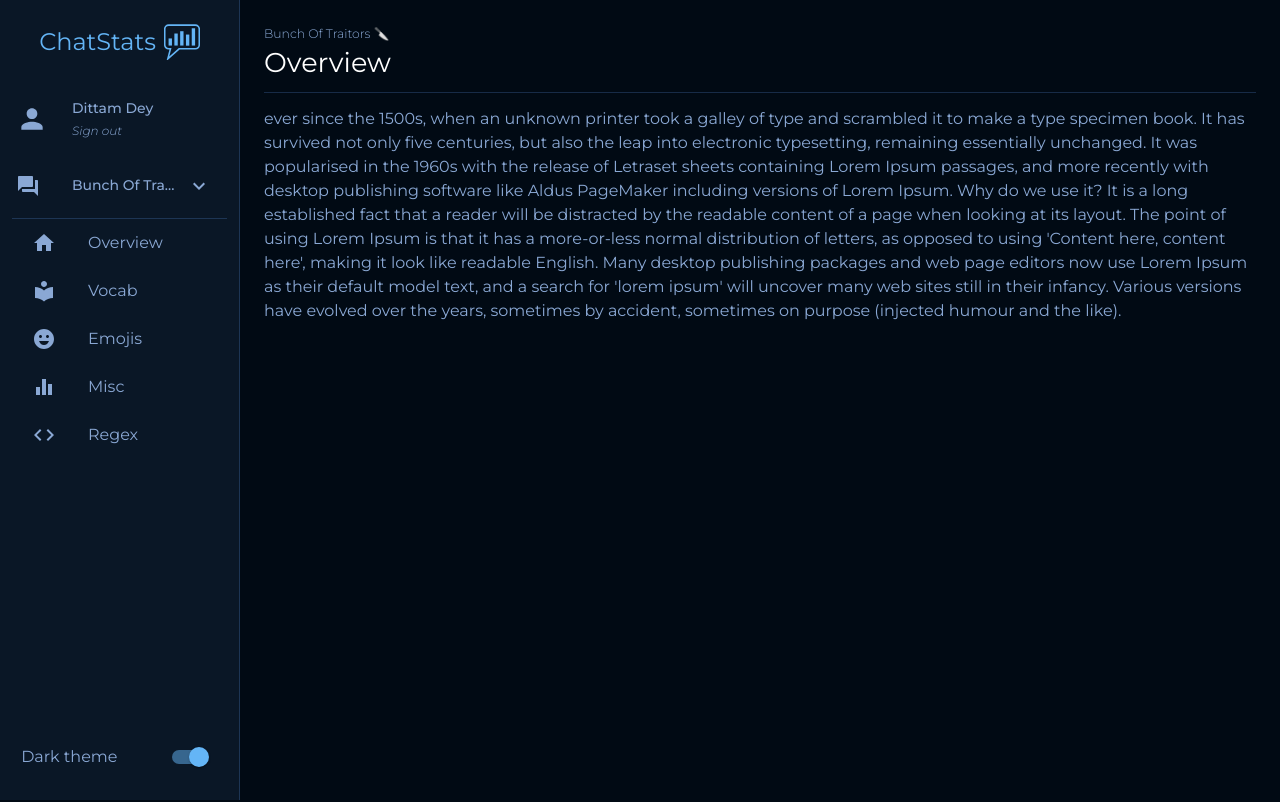
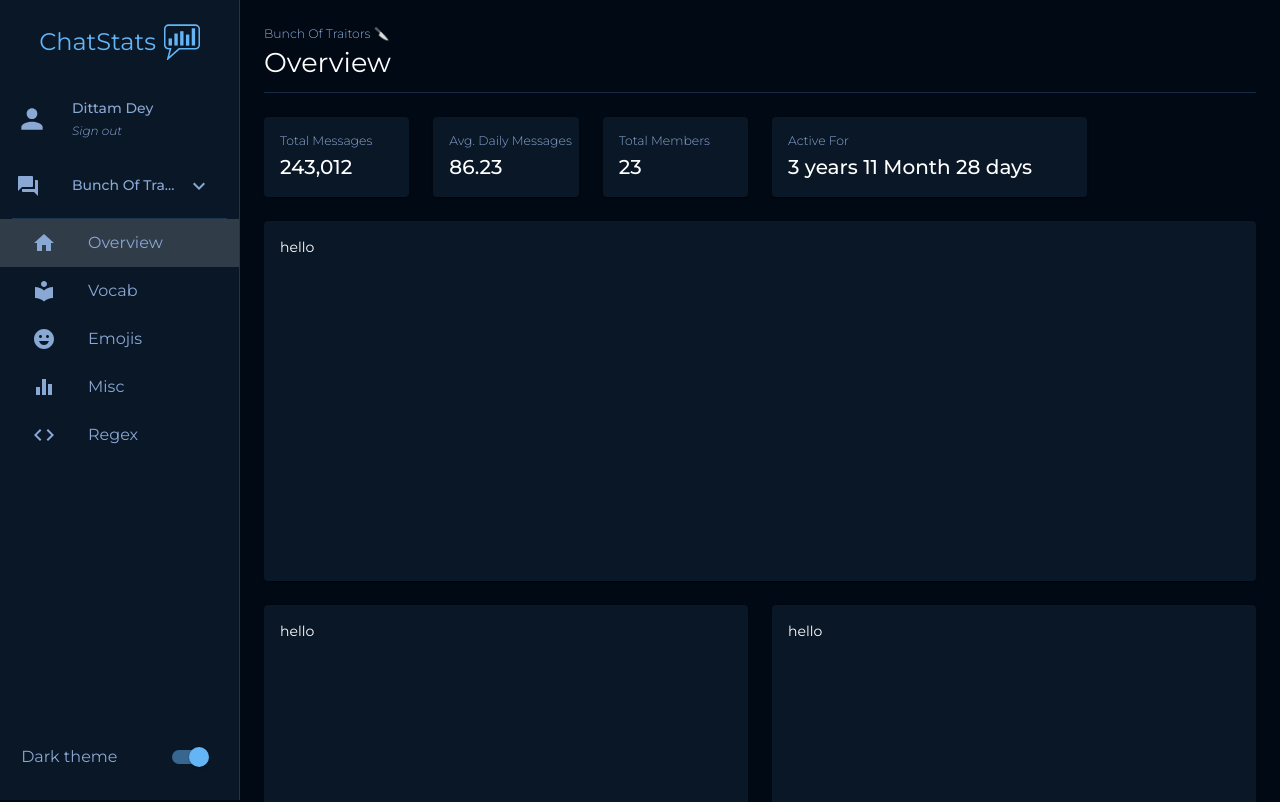
Before and after one commit to SophicalMushroom/ChatStats, a React (Create React App) app in the folder frontend/: page / in a window 1280 px wide. Shown: the top 802 px of the page. Built offline with nearby package versions, Linux system fonts and the light colour scheme.

Commit message:
added grid layout and StatCards to Overview tab

```diff
--- a/frontend/src/components/Emojis.js
+++ b/frontend/src/components/Emojis.js
@@ -1,5 +1,6 @@
 import { useState, useContext } from "react";
+import { DesktopAppBar } from "./navigation/DesktopAppBar";
 
 export const Emojis = (props) => {
-	return <h1>Emojis</h1>;
+	return <DesktopAppBar />;
 };
--- a/frontend/src/components/Misc.js
+++ b/frontend/src/components/Misc.js
@@ -1,5 +1,6 @@
 import { useState, useContext } from "react";
+import { DesktopAppBar } from "./navigation/DesktopAppBar";
 
 export const Misc = (props) => {
-	return <h1>Misc</h1>;
+	return <DesktopAppBar />;
 };
--- a/frontend/src/components/Overview.js
+++ b/frontend/src/components/Overview.js
@@ -1,40 +1,92 @@
-import { useState, useContext } from "react";
+import { Fragment, useStatCarde, useContext } from "react";
 import Typography from "@material-ui/core/Typography";
+import Grid from "@material-ui/core/Grid";
 import { makeStyles, useTheme } from "@material-ui/core/styles";
 import { DesktopAppBar } from "./navigation/DesktopAppBar";
+import Paper from "@material-ui/core/Paper";
+import useMediaQuery from "@material-ui/core/useMediaQuery";
 
 const useStyles = makeStyles((theme) => ({
-	background: {
+	paper: {
+		display: "flex",
+		justifyContent: "flex-start",
+		alignItems: "center",
+		paddingLeft: theme.spacing(2),
 		width: "100%",
-		height: "100%",
+		height: "8vh",
+		[theme.breakpoints.down("lg")]: {
+			height: "10vh",
+		},
+	},
+	paper2: {
+		width: "100%",
+		height: "45vh",
+		padding: theme.spacing(2),
+	},
+	gridItem: { paddingLeft: 0, paddingRight: 0 },
+	subtitle: {
+		...theme.typography.subtitle3,
+		[theme.breakpoints.down("xs")]: {
+			fontSize: "10px",
+		},
+	},
+	value: {
+		...theme.typography.h6,
+		[theme.breakpoints.down("xs")]: {
+			fontSize: "16px",
+		},
 	},
 }));
 
 export const Overview = (props) => {
 	const classes = useStyles();
 	const theme = useTheme();
+	const isMobile = useMediaQuery(theme.breakpoints.down("sm"));
+
+	const StatCard = (props) => {
+		return (
+			<Paper className={classes.paper}>
+				<div>
+					<Typography noWrap color="textSecondary" className={classes.subtitle}>
+						{props.label}
+					</Typography>
+					<Typography noWrap color="textPrimary" className={classes.value}>
+						{props.value}
+					</Typography>
+				</div>
+			</Paper>
+		);
+	};
+
 	return (
-		<div className={classes.background}>
-			<DesktopAppBar />
-			<Typography color="textSecondary" paragraph>
-				{" "}
-				ever since the 1500s, when an unknown printer took a galley of type and
-				scrambled it to make a type specimen book. It has survived not only five
-				centuries, but also the leap into electronic typesetting, remaining
-				essentially unchanged. It was popularised in the 1960s with the release
-				of Letraset sheets containing Lorem Ipsum passages, and more recently
-				with desktop publishing software like Aldus PageMaker including versions
-				of Lorem Ipsum. Why do we use it? It is a long established fact that a
-				reader will be distracted by the readable content of a page when looking
-				at its layout. The point of using Lorem Ipsum is that it has a
-				more-or-less normal distribution of letters, as opposed to using
-				'Content here, content here', making it look like readable English. Many
-				desktop publishing packages and web page editors now use Lorem Ipsum as
-				their default model text, and a search for 'lorem ipsum' will uncover
-				many web sites still in their infancy. Various versions have evolved
-				over the years, sometimes by accident, sometimes on purpose (injected
-				humour and the like).
-			</Typography>
-		</div>
+		<Grid container spacing={isMobile ? 2 : 3}>
+			<Grid item xs={12}>
+				<DesktopAppBar />
+			</Grid>
+			<Grid item xs={12} sm={2} xl={2}>
+				<StatCard label="Total Messages" value="243,012" />
+			</Grid>
+			<Grid item xs={12} sm={2} xl={2}>
+				<StatCard label="Avg. Daily Messages" value="86.23" />
+			</Grid>
+			<Grid item xs={12} sm={2} xl={2}>
+				<StatCard label="Total Members" value="23" />
+			</Grid>
+			<Grid item xs={12} sm={4} xl={3}>
+				<StatCard label="Active For" value="3 years 11 Month 28 days" />
+			</Grid>
+			<Grid item xs={12}>
+				<Paper className={classes.paper2}>hello</Paper>
+			</Grid>
+			<Grid item xs={12} sm={6}>
+				<Paper className={classes.paper2}>hello</Paper>
+			</Grid>
+			<Grid item xs={12} sm={6}>
+				<Paper className={classes.paper2}>hello</Paper>
+			</Grid>
+			<Grid item xs={12}>
+				<Paper className={classes.paper2}>hello</Paper>
+			</Grid>
+		</Grid>
 	);
 };
--- a/frontend/src/components/Regex.js
+++ b/frontend/src/components/Regex.js
@@ -1,5 +1,6 @@
 import { useState, useContext } from "react";
+import { DesktopAppBar } from "./navigation/DesktopAppBar";
 
 export const Regex = (props) => {
-	return <h1>Regex</h1>;
+	return <DesktopAppBar />;
 };
--- a/frontend/src/components/Vocab.js
+++ b/frontend/src/components/Vocab.js
@@ -1,5 +1,6 @@
 import { useState, useContext } from "react";
+import { DesktopAppBar } from "./navigation/DesktopAppBar";
 
 export const Vocab = (props) => {
-	return <h1>Vocab</h1>;
+	return <DesktopAppBar />;
 };
--- a/frontend/src/components/navigation/DesktopAppBar.js
+++ b/frontend/src/components/navigation/DesktopAppBar.js
@@ -7,14 +7,11 @@ import Divider from "@material-ui/core/Divider";
 import { NavContext } from "./../../contexts/NavContext";
 
 const useStyles = makeStyles((theme) => ({
-	root: {
-		paddingBottom: "1%",
-	},
 	divider: {
-		margin: "0.8% 0 0.4% 0",
+		margin: "0.8% 0 0 0",
 		width: "100%",
 	},
-	tiny: theme.typography.subtitle3,
+	subtitle: theme.typography.subtitle3,
 }));
 
 export const DesktopAppBar = () => {
@@ -24,8 +21,8 @@ export const DesktopAppBar = () => {
 
 	return (
 		<Hidden xsDown>
-			<div className={classes.root}>
-				<Typography noWrap color="textSecondary" className={classes.tiny}>
+			<div>
+				<Typography noWrap color="textSecondary" className={classes.subtitle}>
 					{curChat}
 				</Typography>
 				<Typography noWrap color="textPrimary" variant="h4">
--- a/frontend/src/components/navigation/MobileAppBar.js
+++ b/frontend/src/components/navigation/MobileAppBar.js
@@ -10,7 +10,9 @@ import { NavContext } from "./../../contexts/NavContext";
 
 const useStyles = makeStyles((theme) => ({
 	appBar: { backgroundColor: theme.palette.background.paper },
-	toolbar: {},
+	text: {
+		fontSize: "12px",
+	},
 	menuButton: {
 		paddingRight: theme.spacing(2),
 	},
@@ -36,10 +38,10 @@ export const MobileAppBar = () => {
 					</IconButton>
 
 					<Breadcrumbs>
-						<Typography noWrap color="textSecondary">
+						<Typography noWrap color="textSecondary" className={classes.text}>
 							{curChat}
 						</Typography>
-						<Typography noWrap color="textSecondary">
+						<Typography noWrap color="textSecondary" className={classes.text}>
 							{curTab}
 						</Typography>
 					</Breadcrumbs>
--- a/frontend/src/components/navigation/NavItems.js
+++ b/frontend/src/components/navigation/NavItems.js
@@ -15,6 +15,7 @@ import Divider from "@material-ui/core/Divider";
 import ExpandMore from "@material-ui/icons/ExpandMore";
 import Typography from "@material-ui/core/Typography";
 import { ThemeContext } from "./../../contexts/ThemeContext";
+import { NavContext } from "./../../contexts/NavContext";
 import { ChatSelector } from "./ChatSelector";
 import { Profile } from "./Profile";
 
@@ -45,6 +46,7 @@ export const NavItems = (props) => {
 	const classes = useStyles();
 	const theme = useTheme();
 	const { currentTheme, setTheme } = useContext(ThemeContext);
+	const { curTab } = useContext(NavContext);
 
 	const handleThemeChange = (event) => {
 		setTheme(currentTheme === "dark" ? "light" : "dark");
@@ -66,6 +68,7 @@ export const NavItems = (props) => {
 				{navItems.map((item) => (
 					<ListItem
 						button
+						selected={item.label === curTab}
 						className={classes.nestedItems}
 						key={item.label}
 						onClick={() => props.HandleNavItemClick(item.label)}
```
Also changed, not shown: 2 other files (tests, documents, lock files or other folders).
